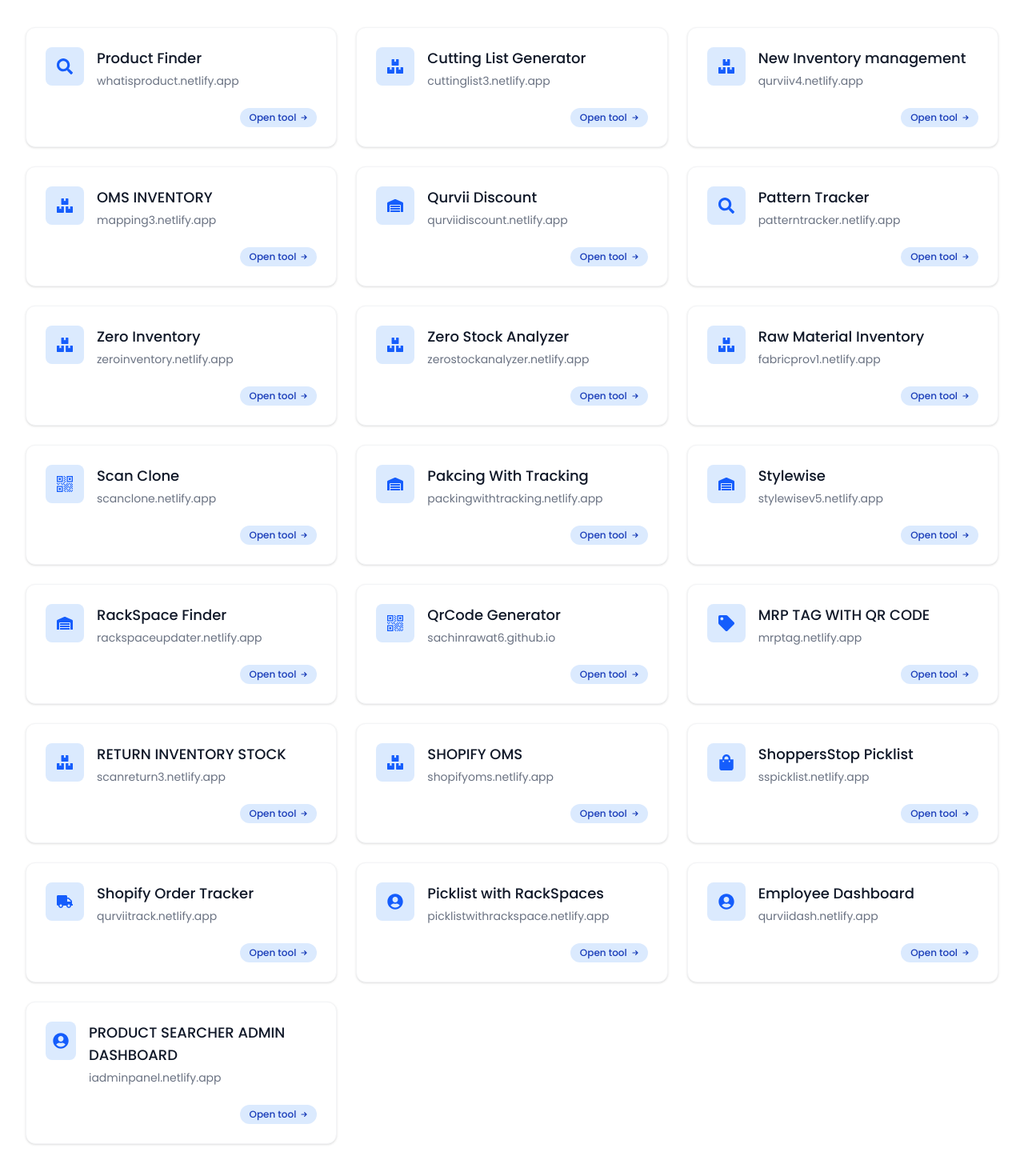
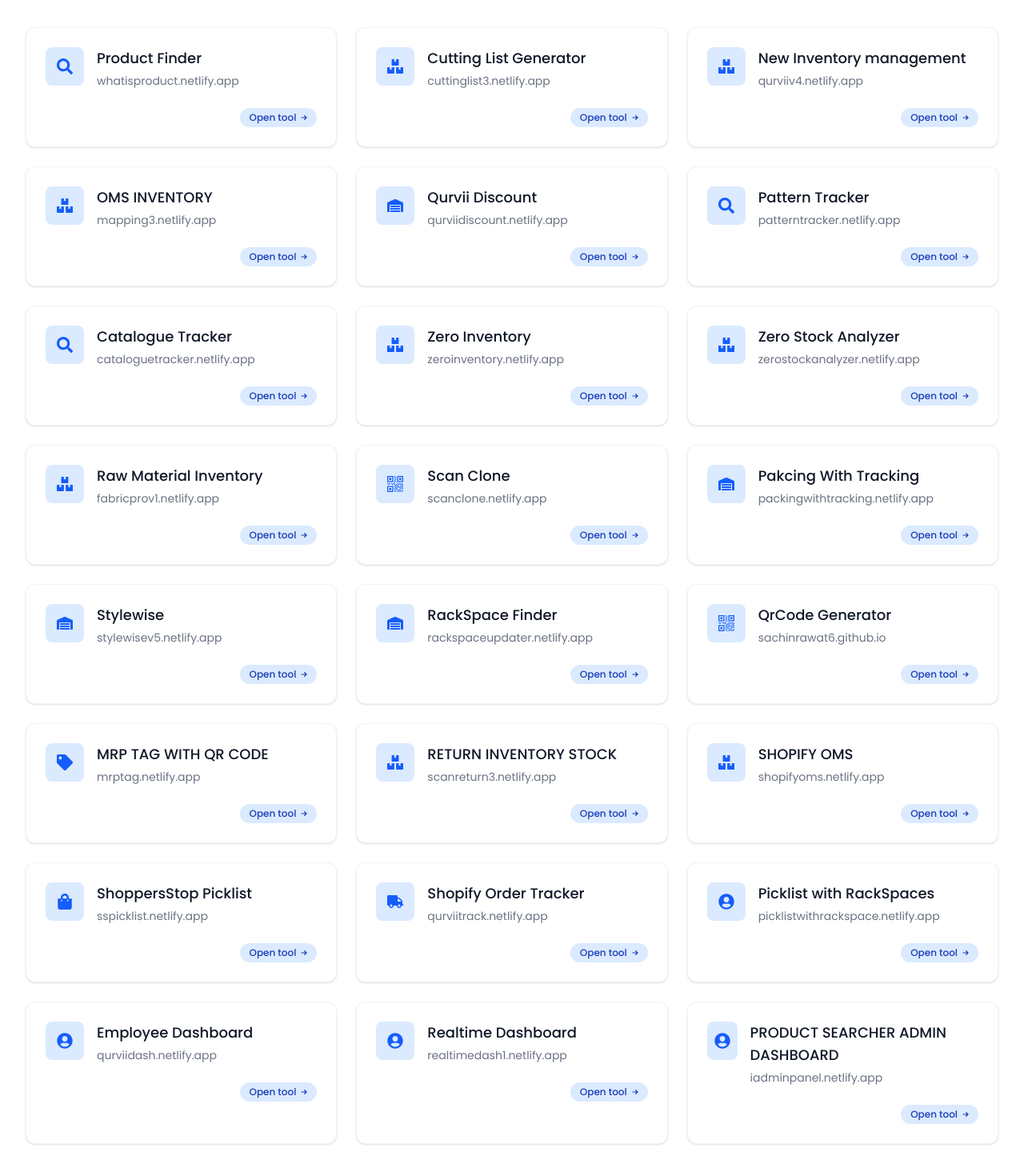
Before and after one commit to Sachinrawat6/tool, a React (Vite) app: page / in a window 1280 px wide. Shown: the part 194-1664 px from the top of the page at 80% size. Built offline with nearby package versions, Linux system fonts and the light colour scheme.

Commit message:
Add new tools to the Tools component

```diff
--- a/src/components/Tools.jsx
+++ b/src/components/Tools.jsx
@@ -54,6 +54,11 @@
    {
     header: "Pattern Tracker",
     url: "https://patterntracker.netlify.app/",
+    icon: <FaSearch />,
+  },
+   {
+    header: "Catalogue Tracker",
+    url: "https://cataloguetracker.netlify.app/",
     icon: <FaSearch />,
   },
    {
@@ -136,7 +141,11 @@
     url: "https://qurviidash.netlify.app/",
     icon: <FaUserCircle />,
   },
-
+ {
+    header: "Realtime Dashboard",
+    url: "https://realtimedash1.netlify.app/",
+    icon: <FaUserCircle />,
+  },
   {
     header: "PRODUCT SEARCHER ADMIN DASHBOARD",
     url: "https://iadminpanel.netlify.app/",
```
